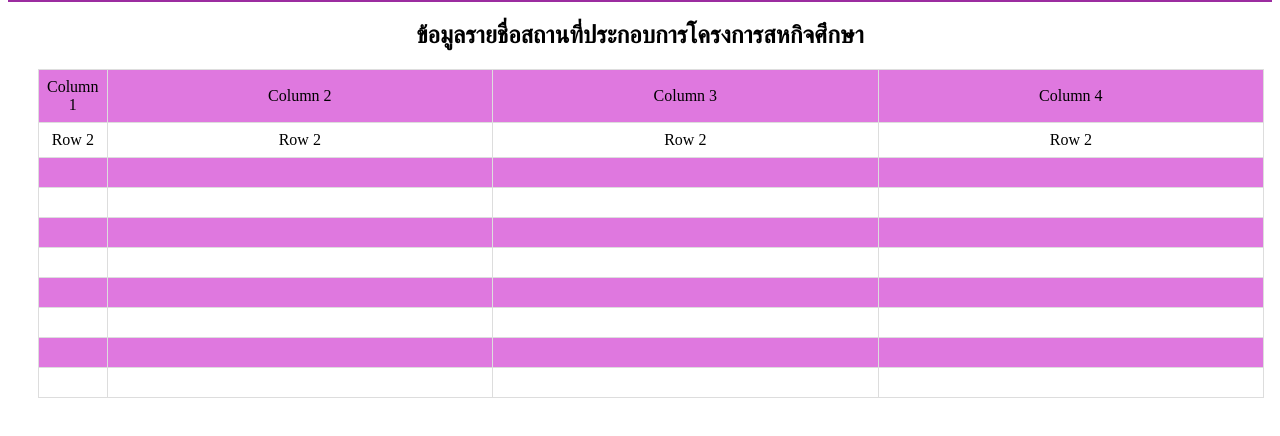
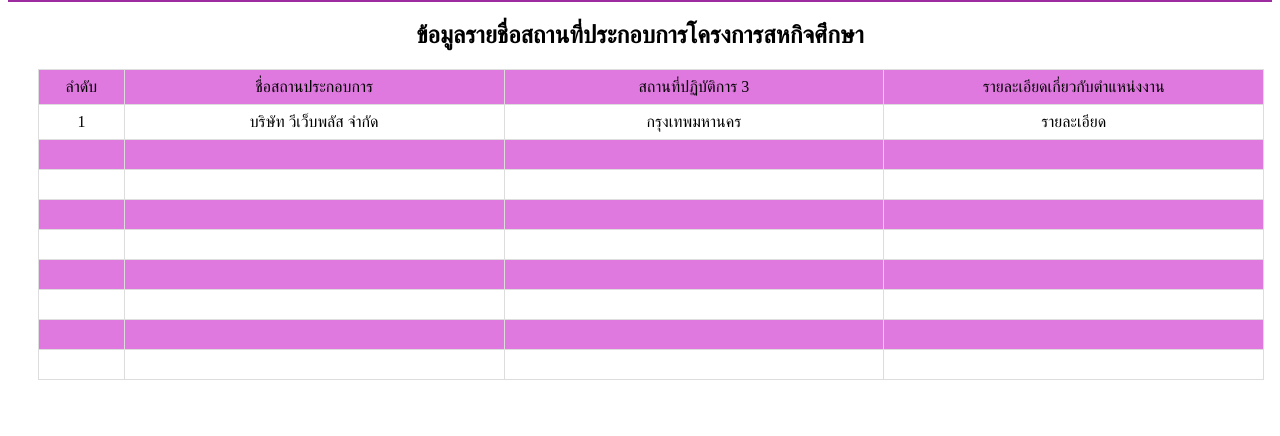
Before and after one commit to Sherlynford/65022410_FN_MID, a website: page src/index3.html in a window 1280 px wide. Shown: the part 66-502 px from the top of the page. Drawn offline with Linux system fonts and the light colour scheme.

Commit message:
fix final

```diff
--- a/src/cs.css
+++ b/src/cs.css
@@ -148,7 +148,10 @@
     margin-right:30px ;
  }
  .td1{
-    width: 5%;
+    width: 7%;
+ }
+ .td2{
+  width: 31%;
  }
  select.mySelectArrow{
     -webkit-appearance: none;
--- a/src/index3.html
+++ b/src/index3.html
@@ -14,16 +14,16 @@
       <center><h2>ข้อมูลรายชื่อสถานที่ประกอบการโครงการสหกิจศึกษา</้></center>
     <table class="table">
             <tr class="tr1">
-              <td class="td1">Column 1</td>
-              <td>Column 2</td>
-              <td>Column 3</td>
-              <td>Column 4</td>
+              <td class="td1">ลำดับ</td>
+              <td class="td2">ชื่อสถานประกอบการ</td>
+              <td class="td2">สถานที่ปฏิบัติการ 3</td>
+              <td class="td2">รายละเอียดเกี่ยวกับตำแหน่งงาน</td>
             </tr>
             <tr class="tr2">
-              <td>Row 2</td>
-              <td>Row 2</td>
-              <td>Row 2</td>
-              <td>Row 2</td>
+              <td>1</td>
+              <td>บริษัท วีเว็บพลัส จำกัด</td>
+              <td>กรุงเทพมหานคร</td>
+              <td>รายละเอียด</td>
             </tr>
             <tr class="tr1">
               <td></td>
```
